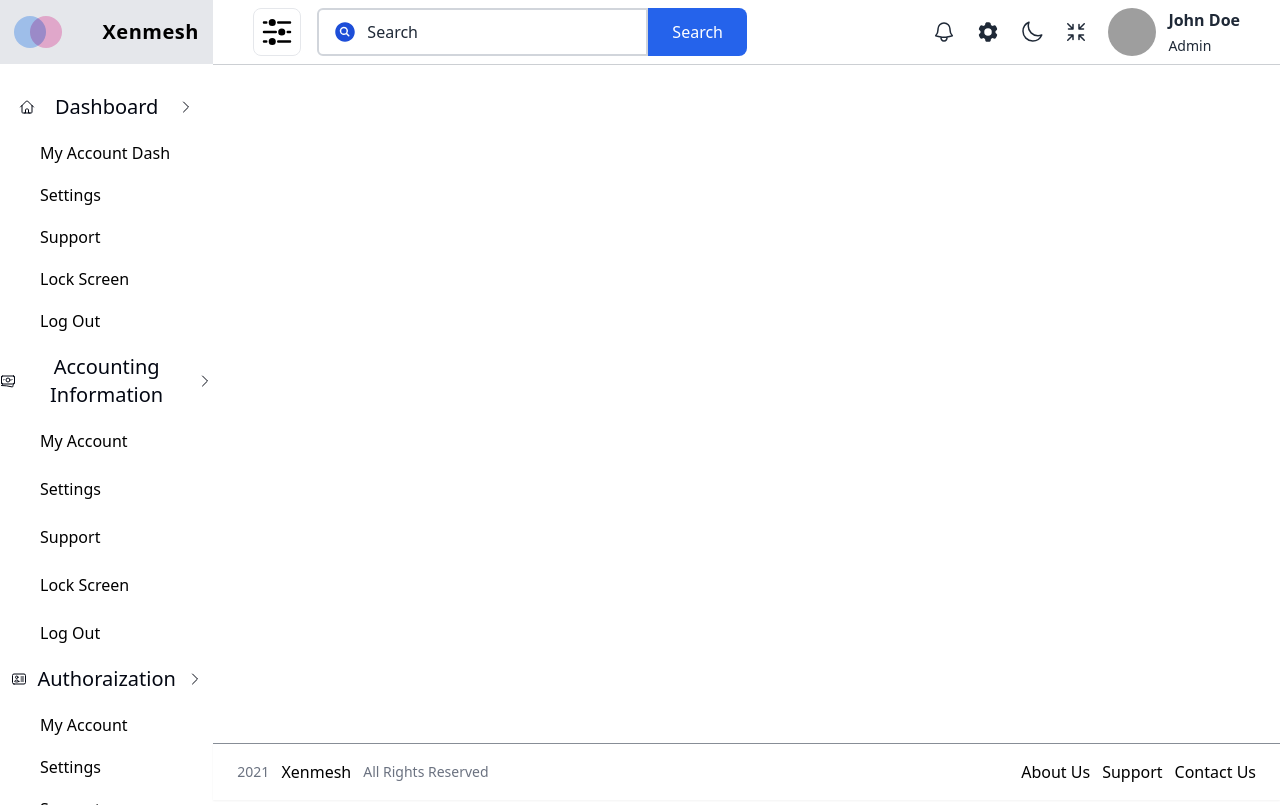
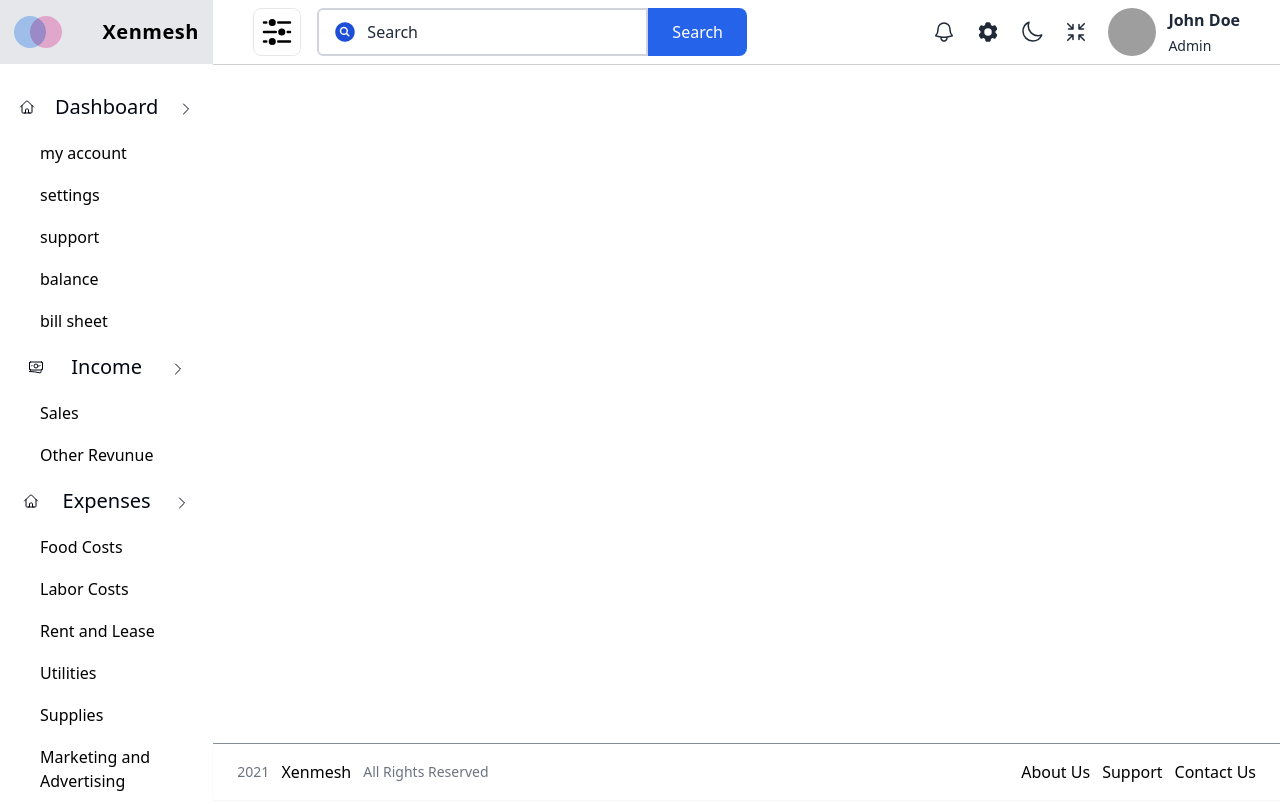
Before and after one commit to ImranGreet/xenmesh-restaurant-management-service, a Vue app in the folder Frontend/: page / in a window 1280 px wide. Built offline with nearby package versions, Linux system fonts and the light colour scheme; grey boxes are pictures that could not be loaded.

Commit message:
navigations drowpdown are added dynamically

```diff
--- /dev/null
+++ b/Frontend/src/components/Dropdown/Navigations.vue
@@ -0,0 +1,102 @@
+<template>
+  <div class="w-full">
+    <button class="w-full flex justify-evenly items-center text-gray-950 py-3 text-xl">
+      <span class="inline-block">
+        <component
+          :is="getTheComponent"
+          :class="{
+            'w-4 h-4': !sidebarController,
+            'w-6 h-6': sidebarController,
+          }"></component>
+      </span>
+      <span
+        :class="{
+          'inline-block': !sidebarController,
+          hidden: sidebarController,
+        }"
+        ><slot></slot
+      ></span>
+      <span>
+        <ChevronRightIcon
+          name="chevron"
+          class="w-4 h-4"
+          :class="{
+            'inline-block': !sidebarController,
+            hidden: sidebarController,
+          }"></ChevronRightIcon
+      ></span>
+    </button>
+
+    <ul
+      class="flex flex-col justify-center items-start gap-y-0.5 w-full px-8"
+      :class="{
+        flex: !sidebarController,
+        hidden: sidebarController,
+      }">
+      <li
+        v-for="track in urlTag"
+        :key="track.id"
+        class="lg:hover:bg-gray-500/20 w-full">
+        <router-link
+          to="#"
+          class="w-full block py-2 px-2">
+          {{ track.params }}</router-link
+        >
+      </li>
+    </ul>
+  </div>
+</template>
+
+<script>
+import { sidebarController } from "../../composables/layout";
+import {
+  HomeIcon,
+  ChevronRightIcon,
+  ChevronDownIcon,
+  BanknotesIcon,
+} from "@heroicons/vue/24/outline";
+
+export default {
+  name: "Navigations",
+  components: {
+    HomeIcon,
+    ChevronRightIcon,
+    ChevronDownIcon,
+    BanknotesIcon,
+  },
+  props: {
+    routerLink: {
+      type: Array,
+      required: true,
+    },
+    componentText: {
+      type: String,
+      required: false,
+    },
+  },
+  setup(props) {
+    const urlTag = props.routerLink;
+    const compotext = props.componentText;
+
+    const componentsContainer = [
+      "HomeIcon",
+      "ChevronRightIcon",
+      "ChevronDownIcon",
+      "BanknotesIcon",
+    ];
+    const getTheIcon = function (comp) {
+      if (componentsContainer.includes(comp)) {
+        return comp;
+      }
+    };
+    let getTheComponent = getTheIcon(compotext);
+
+    return {
+      sidebarController,
+      urlTag,
+      compotext,
+      getTheComponent,
+    };
+  },
+};
+</script>
--- a/Frontend/src/components/Settings/Placing.vue
+++ b/Frontend/src/components/Settings/Placing.vue
@@ -1,5 +1,5 @@
 <template>
-  <div class="w-[700px] h-auto bg-white absolute top-16 right-0 z-50">
+  <div class="w-[700px] h-auto bg-white absolute top-16 right-0 z-50 rounded-sm">
     <div class="w-full border border-blue-300 rounded-md space-y-2">
       <div class="w-full px-4 py-2 bg-blue-700 text-white">
         <div class="w-full flex justify-between items-center">
--- a/Frontend/src/components/Sidebar/Leftsidebar.vue
+++ b/Frontend/src/components/Sidebar/Leftsidebar.vue
@@ -1,42 +1,41 @@
 <template>
   <section>
     <div
-      class="flex flex-col bg-inherit min-h-[93vh] max-h-[93vh] overflow-x-hidden overflow-custome z-0 mt-[61px]"
-    >
+      class="flex flex-col bg-inherit min-h-[93vh] max-h-[93vh] overflow-x-hidden overflow-custome z-0 mt-[61px]">
       <Logo />
       <div class="mt-5"></div>
-      <Dashboard />
-      <Accounting />
-      <authoraization />
-      <Socialmedia />
-      <Order />
+      <div
+        v-for="sidebarLink in useLeftSideBarRouterLink"
+        :key="sidebarLink.id">
+        <Navigations
+          :routerLink="sidebarLink.paths"
+          :componentText="sidebarLink.largeIcon">
+          {{ sidebarLink.name }}
+        </Navigations>
+      </div>
     </div>
   </section>
 </template>
 
 <script>
+/*composables*/
+import useLeftSideBarRouterLink from "../../composables/router-link";
+
 import Logo from "../sidebarProperties/Logo.vue";
-import Accounting from "../sidebarProperties/Accounting.vue";
-import Authoraization from "../sidebarProperties/Authoraization.vue";
-import Dashboard from "../sidebarProperties/Dashboard.vue";
-import Socialmedia from "../sidebarProperties/Socialmedia.vue";
-import Order from "../sidebarProperties/Order.vue";
-
 import Footer from "../Footer/Footer.vue";
+import Navigations from "../Dropdown/Navigations.vue";
 
 export default {
   name: "Admin",
   components: {
     Logo,
-    Dashboard,
-    Accounting,
-    Authoraization,
-    Socialmedia,
-    Order,
     Footer,
+    Navigations,
   },
   setup() {
-    return {};
+    return {
+      useLeftSideBarRouterLink,
+    };
   },
 };
 </script>
--- a/Frontend/src/components/sidebarProperties/Order.vue
+++ b/Frontend/src/components/sidebarProperties/Order.vue
@@ -3,9 +3,11 @@
     <button
       class="w-full flex justify-evenly items-center text-gray-950 py-3 text-xl"
     >
-      <span class="inline-block"> <BookOpenIcon class="w-4 h-4" /></span>
+      <span class="inline-block">
+         <BookOpenIcon class="w-4 h-4" /></span>
       <span>Order</span>
-      <span class="inline-block"> <ChevronRightIcon class="w-4 h-4" /></span>
+      <span class="inline-block">
+         <ChevronRightIcon class="w-4 h-4" /></span>
     </button>
 
     <ul class="flex flex-col justify-center items-start gap-y-0.5 w-full px-8">
--- /dev/null
+++ b/Frontend/src/composables/router-link.js
@@ -0,0 +1,136 @@
+import { ref } from "vue";
+
+const useLeftSideBarRouterLink = ref([
+  {
+    id: 1,
+    name: "Dashboard",
+    largeIcon: "HomeIcon",
+
+    paths: [
+      {
+        id: 1,
+        params: "my account",
+        uri: "#",
+      },
+      {
+        id: 2,
+        params: "settings",
+        uri: "#",
+      },
+      {
+        id: 3,
+        params: "support",
+        uri: "#",
+      },
+      {
+        id: 4,
+        params: "balance",
+
+        uri: "#",
+      },
+      {
+        id: 5,
+        params: "bill sheet",
+        uri: "#",
+      },
+    ],
+  },
+
+  {
+    id: 2,
+    name: "Income",
+    largeIcon: "BanknotesIcon",
+
+    paths: [
+      {
+        id: 1,
+        params: "Sales",
+        uri: "#",
+      },
+      {
+        id: 2,
+        params: "Other Revunue",
+        uri: "#",
+      },
+    ],
+  },
+
+  {
+    id: 3,
+    name: "Expenses",
+    largeIcon: "HomeIcon",
+
+    paths: [
+      {
+        id: 1,
+        params: "Food Costs",
+        uri: "#",
+      },
+      {
+        id: 2,
+        params: "Labor Costs",
+        uri: "#",
+      },
+      {
+        id: 3,
+        params: "Rent and Lease",
+        uri: "#",
+      },
+      {
+        id: 4,
+        params: "Utilities",
+        uri: "#",
+      },
+      {
+        id: 5,
+        params: "Supplies",
+        uri: "#",
+      },
+      {
+        id: 6,
+        params: "Marketing and Advertising",
+        uri: "#",
+      },
+      {
+        id: 7,
+        params: "Maintenance and Repairs",
+        uri: "#",
+      },
+      {
+        id: 8,
+        params: "Insurance",
+        uri: "#",
+      },
+      {
+        id: 9,
+        params: "Taxes",
+        uri: "#",
+      },
+    ],
+  },
+  {
+    id: 4,
+    name: "Accounts Payable",
+    largeIcon: "HomeIcon",
+
+    paths: [
+      {
+        id: 1,
+        params: "Vendor Payments",
+        uri: "#",
+      },
+      {
+        id: 2,
+        params: "Invoices",
+        uri: "#",
+      },
+      {
+        id: 3,
+        params: "Purchase Orders",
+        uri: "#",
+      },
+    ],
+  },
+]);
+
+export default useLeftSideBarRouterLink;
```
